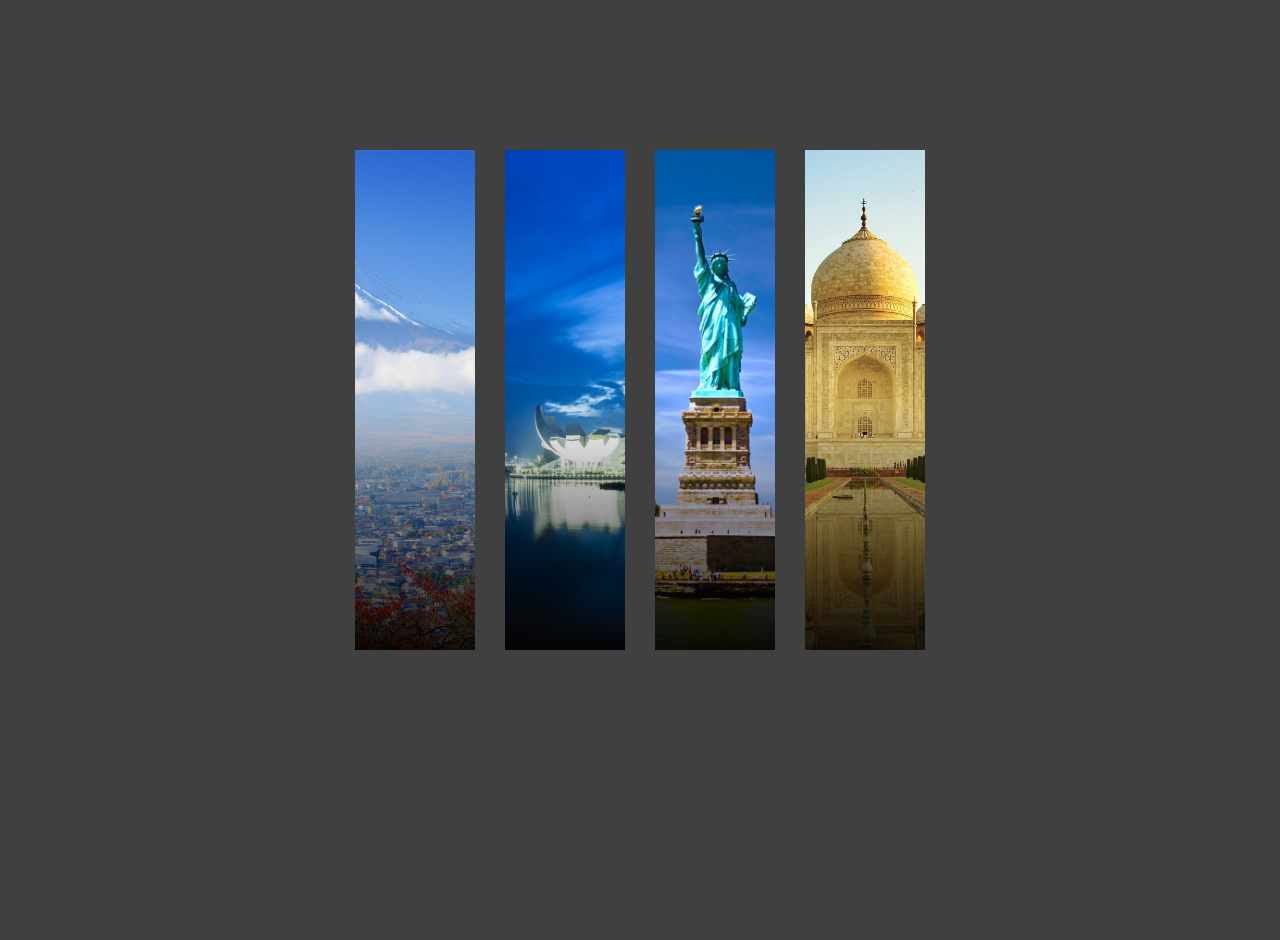
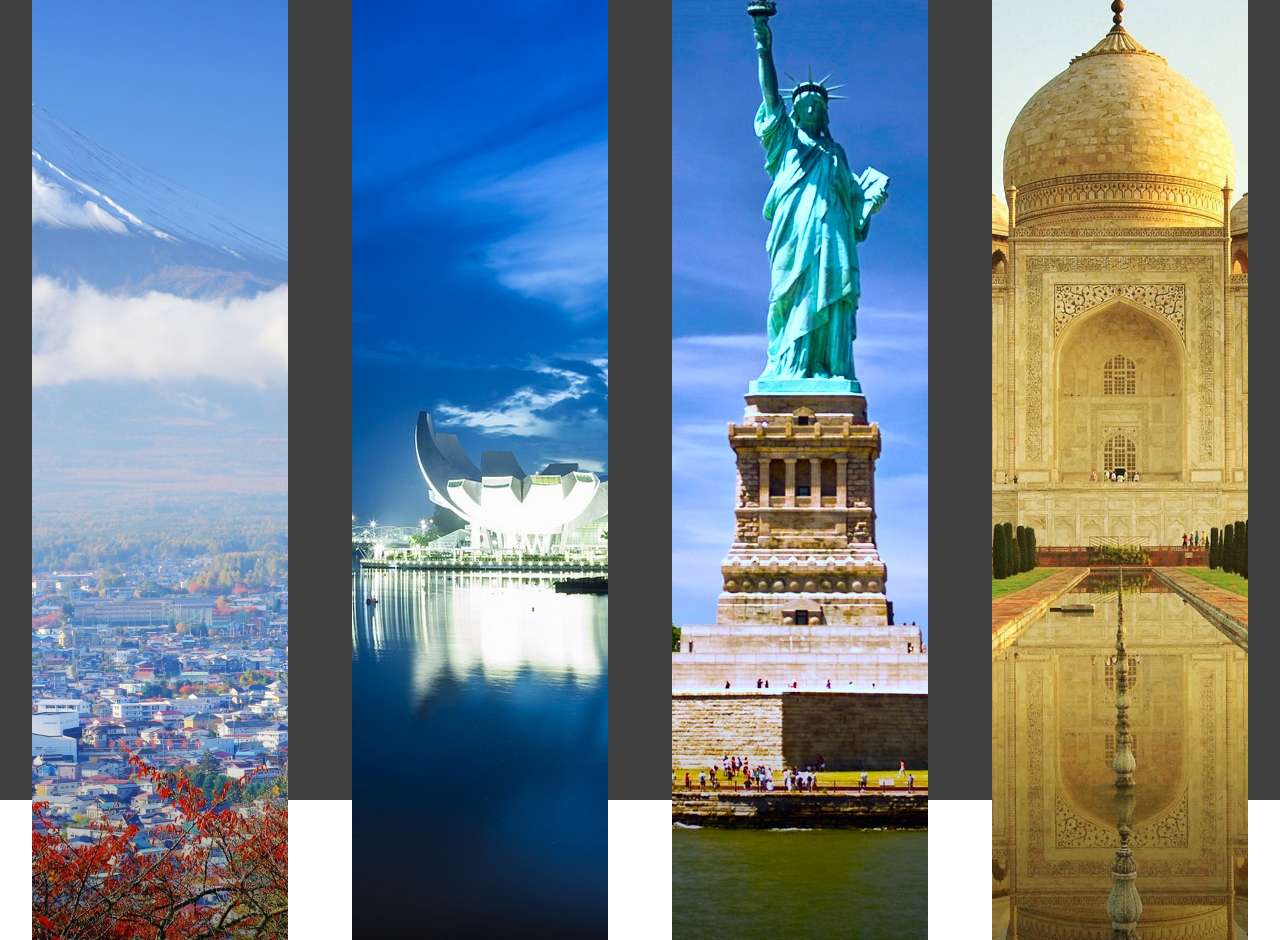
Before and after one commit to seventh-reality/wordpress-website, a PHP site: page / in a window 1280 px wide. Before the commit the page ends 650 px from the top, so only its background shows below. Run offline with PHP 8.4, Linux system fonts and the light colour scheme.

Commit message:
Update style.css

```diff
--- a/style.css
+++ b/style.css
@@ -26,8 +26,8 @@
      z-index: -1;
 }
 .container {
-     width: 600px;
-     height: 500px;
+     width: 1920px;
+     height: 1080px;
      display: flex;
      gap: 0px;
      justify-content: space-around;
```
